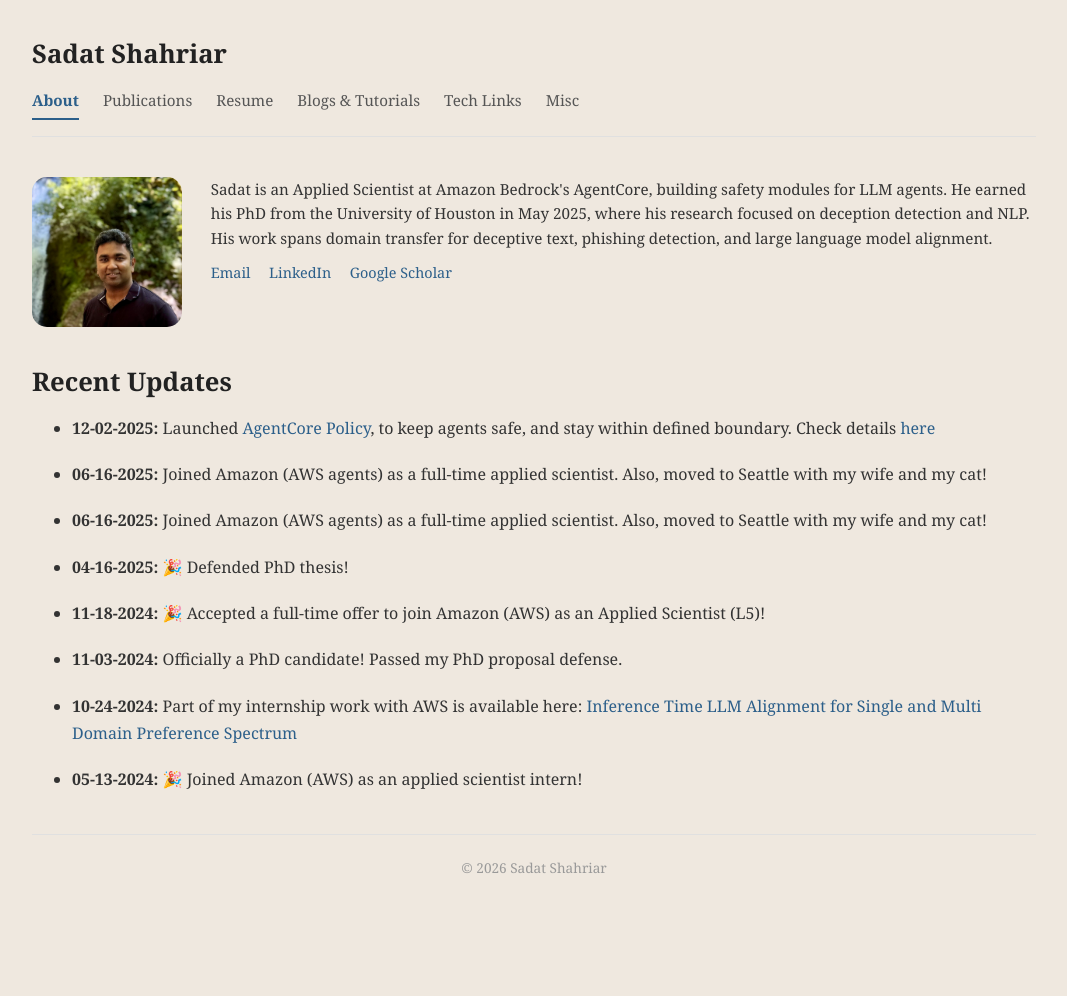
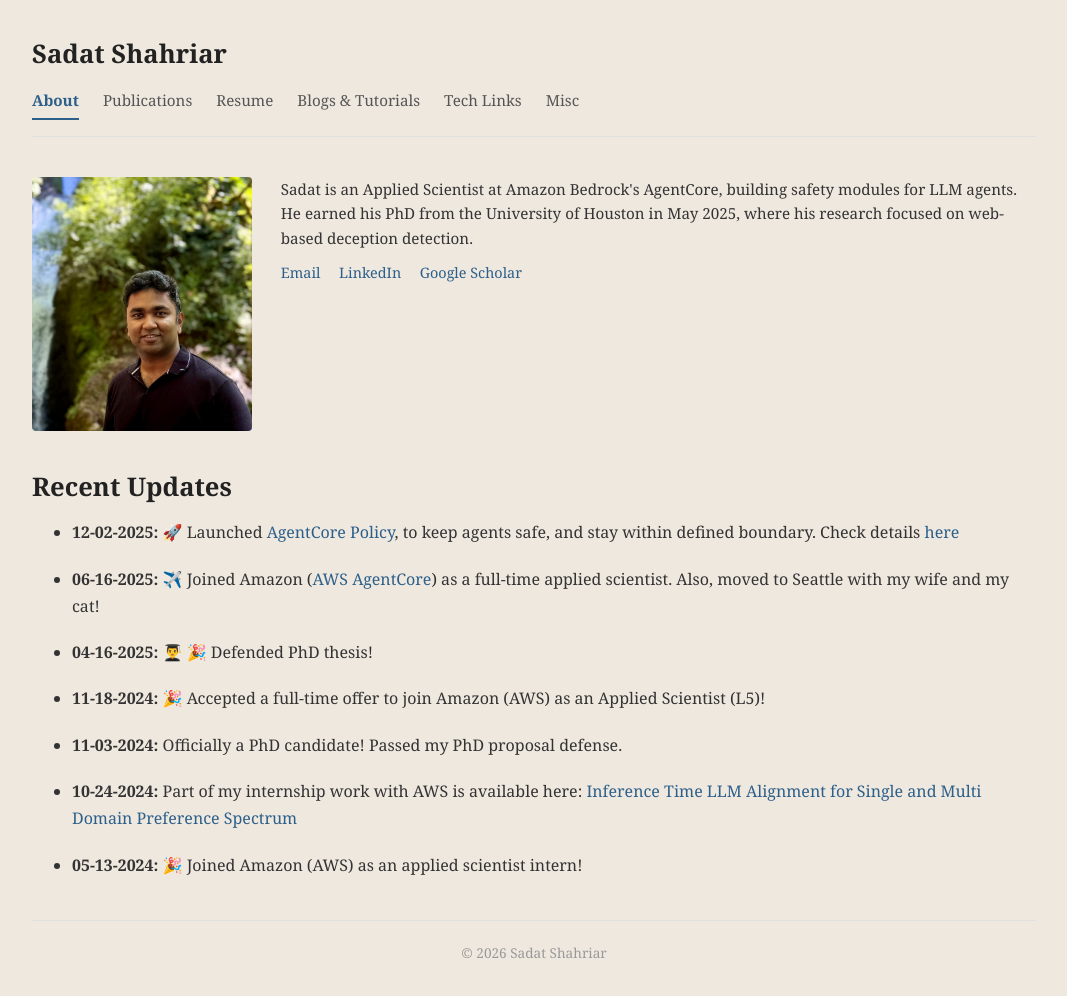
Before and after one commit to sadat1971/sadat1971.github.io, a Jekyll site: the page built from index.md, in a window 1280 px wide. Shown: the whole page, without its empty margins (106-1173 px from the left). Built offline with Jekyll 4.4.1, drawn with Linux system fonts in a browser that asks for light colours; before the commit the page ends 911 px from its top, so only the background shows below that.

Commit message:
image sy ze issues and some text improvements

```diff
--- a/assets/css/style.css
+++ b/assets/css/style.css
@@ -129,15 +129,15 @@ img {
 }
 
 .profile-row .profile-photo {
-  width: 150px;
-  height: 150px;
-  border-radius: 10%;
+  width: 220px;
+  height: auto;
+  border-radius: 4px;
   object-fit: cover;
   flex-shrink: 0;
 }
 
 .profile-bio h1 {
-  font-size: 1.5em;
+  font-size: 3em;
   margin: 0 0 0.4em;
 }
 
@@ -277,8 +277,8 @@ ol.publication-list {
   }
 
   .profile-row .profile-photo {
-    width: 120px;
-    height: 120px;
+    width: 180px;
+    height: auto;
   }
 
   h1 { font-size: 1.5em; }
--- a/index.md
+++ b/index.md
@@ -6,7 +6,7 @@ title: About
 <div class="profile-row">
   <img src="/docs/images/piash2.jpeg" alt="Sadat Shahriar" class="profile-photo">
   <div class="profile-bio">
-    <p>Sadat is an Applied Scientist at Amazon Bedrock's AgentCore, building safety modules for LLM agents. He earned his PhD from the University of Houston in May 2025, where his research focused on deception detection and NLP. His work spans domain transfer for deceptive text, phishing detection, and large language model alignment.</p>
+    <p>Sadat is an Applied Scientist at Amazon Bedrock's AgentCore, building safety modules for LLM agents. He earned his PhD from the University of Houston in May 2025, where his research focused on web-based deception detection.</p>
     <div class="profile-links">
       <a href="mailto:sadat.shahriar.03@gmail.com">Email</a>
       <a href="https://www.linkedin.com/in/sadat-shahriar/" target="_blank">LinkedIn</a>
@@ -18,13 +18,11 @@ title: About
 
 ## Recent Updates
 
-- **12-02-2025:** Launched [AgentCore Policy](https://aws.amazon.com/about-aws/whats-new/2025/12/amazon-bedrock-agentcore-policy-evaluations-preview/), to keep agents safe, and stay within defined boundary. Check details [here](https://aws.amazon.com/blogs/aws/amazon-bedrock-agentcore-adds-quality-evaluations-and-policy-controls-for-deploying-trusted-ai-agents/)
+- **12-02-2025:** 🚀 Launched [AgentCore Policy](https://aws.amazon.com/about-aws/whats-new/2025/12/amazon-bedrock-agentcore-policy-evaluations-preview/), to keep agents safe, and stay within defined boundary. Check details [here](https://aws.amazon.com/blogs/aws/amazon-bedrock-agentcore-adds-quality-evaluations-and-policy-controls-for-deploying-trusted-ai-agents/)
 
-- **06-16-2025:** Joined Amazon (AWS agents) as a full-time applied scientist. Also, moved to Seattle with my wife and my cat!
+- **06-16-2025:** ✈️ Joined Amazon ([AWS AgentCore](https://aws.amazon.com/bedrock/agentcore/)) as a full-time applied scientist. Also, moved to Seattle with my wife and my cat!
 
-- **06-16-2025:** Joined Amazon (AWS agents) as a full-time applied scientist. Also, moved to Seattle with my wife and my cat!
-
-- **04-16-2025:** 🎉 Defended PhD thesis!
+- **04-16-2025:** 👨‍🎓 🎉  Defended PhD thesis!
 
 - **11-18-2024:** 🎉 Accepted a full-time offer to join Amazon (AWS) as an Applied Scientist (L5)!
 
```
